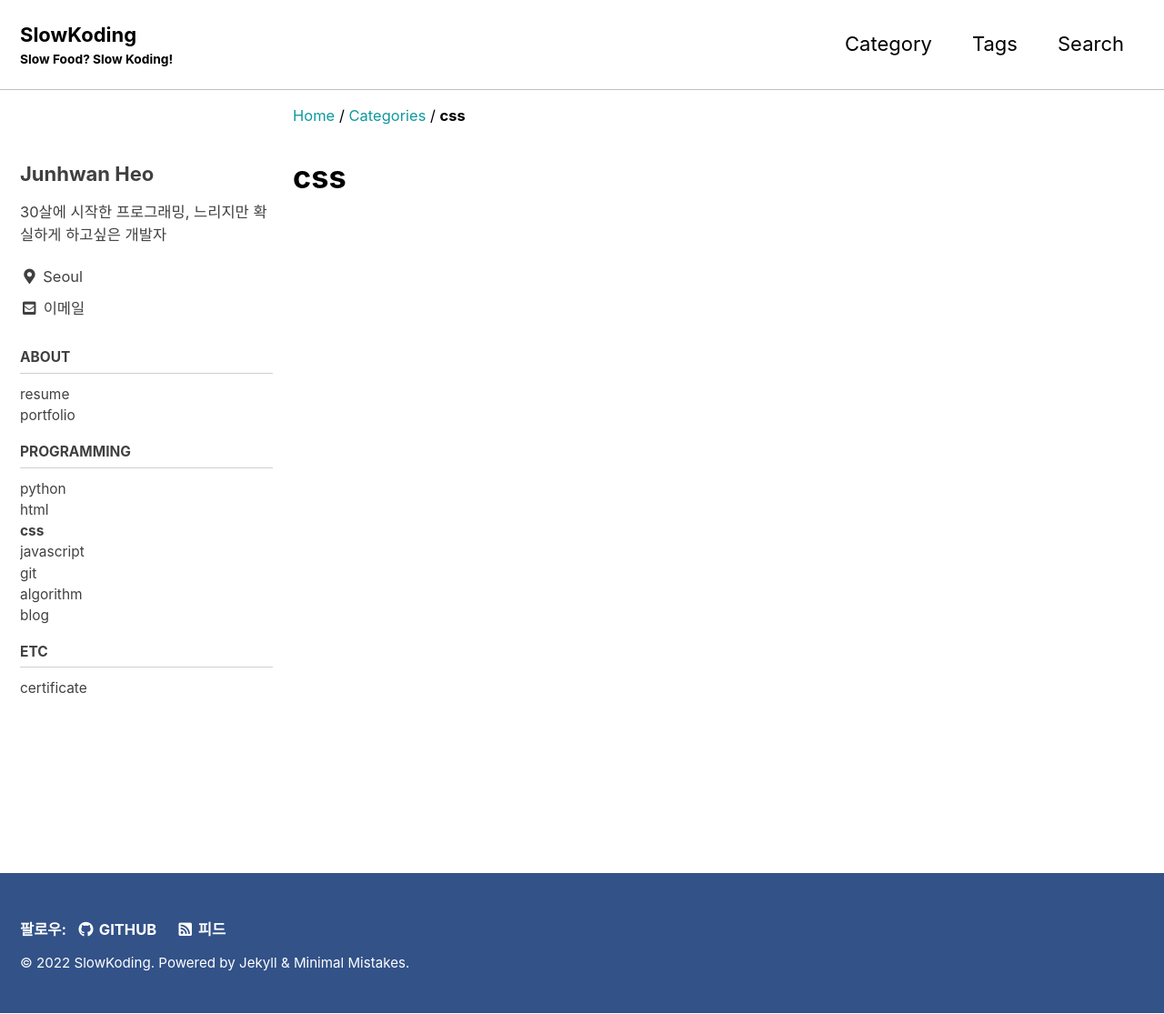
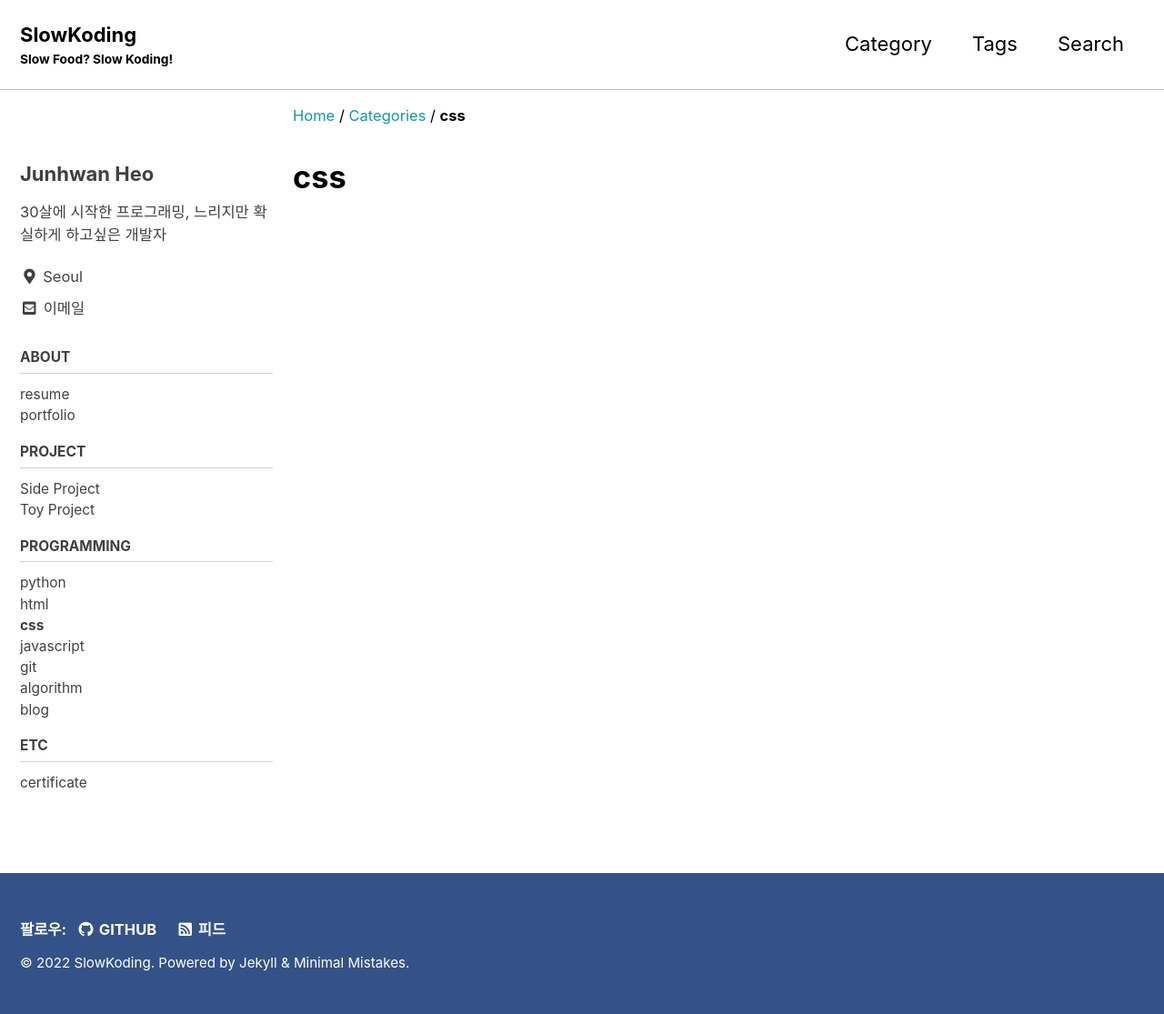
Before and after one commit to slowkoding/slowkoding.github.io, a Jekyll site: the page built from _pages/css-archive.md, in a window 1280 px wide and 1115 px high. Shown: the whole window at 91% size. Built offline with Jekyll 4.4.1, drawn with Linux system fonts in a browser that asks for light colours; cached includes are drawn as plain includes.

Commit message:
Update navigation.yml

```diff
--- a/_data/navigation.yml
+++ b/_data/navigation.yml
@@ -14,6 +14,12 @@ docs:
         url: /categories/resume/
       - title: "portfolio"
         url: /categories/portfolio/
+  - title: "Project"
+    children:
+      - title: "Side Project"
+        url: /categories/sideProject/
+      - title: "Toy Project"
+        url: /categories/Toy Project/
   - title: "Programming"
     children:
       - title: "python"
```
